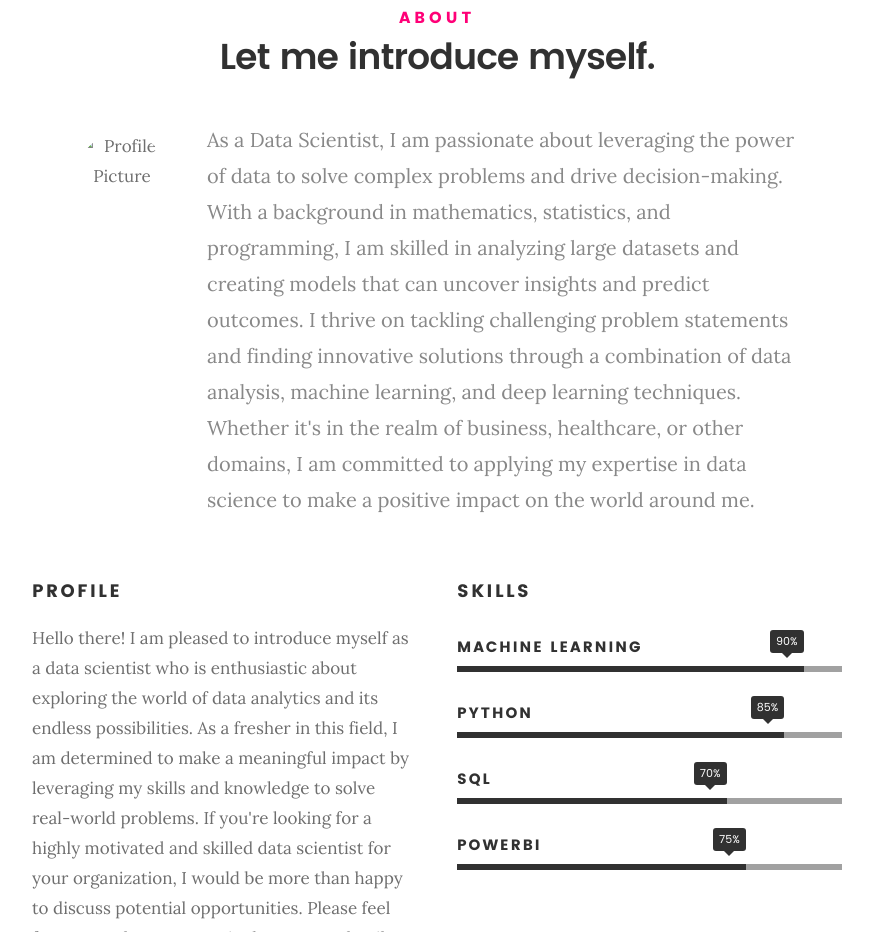
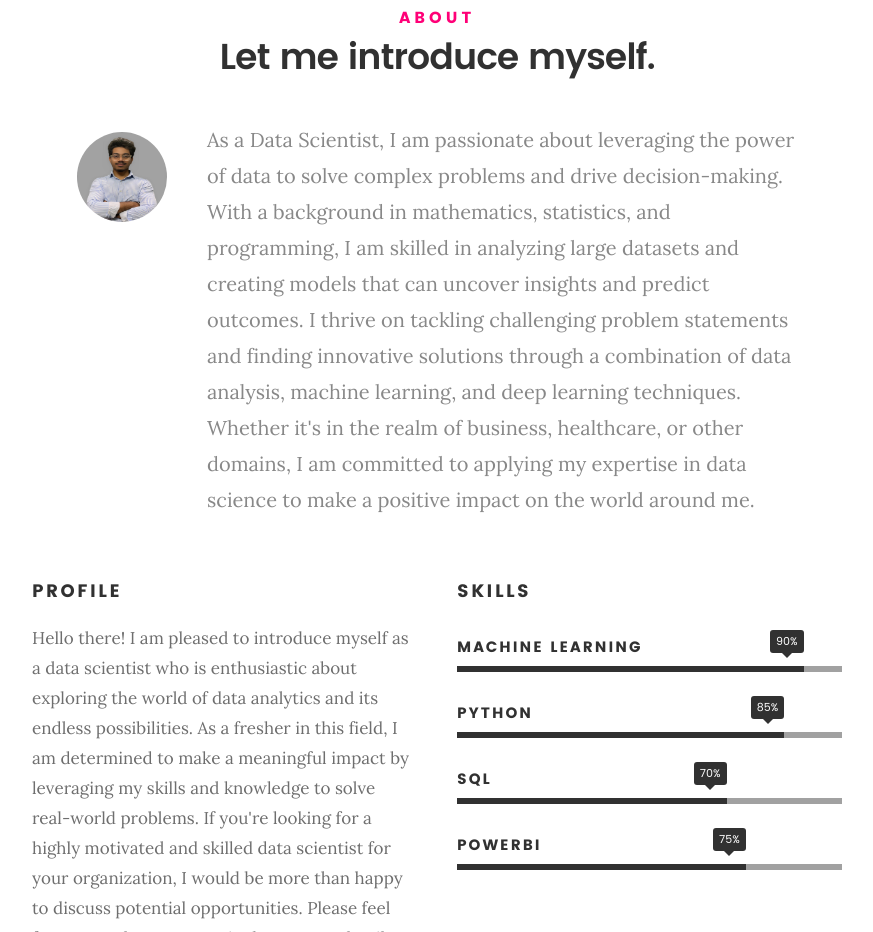
Before and after one commit to rahuljangam01/Portfolio.github.io, a plain HTML site: page index.html in a window 1280 px wide. Shown: the part 917-1849 px from the top of the page, without its empty margins (203-1076 px from the left). Drawn offline with Linux system fonts and the light colour scheme; files whose address does not match are found by name.

Commit message:
Update index.html

```diff
--- a/index.html
+++ b/index.html
@@ -111,7 +111,7 @@
 
    			<div class="intro-info">
 
-   				<img src="7878EC45-54C9-40FB-ACB6-B744E0AC0A82-new.png" alt="Profile Picture">
+   				<img src="MicrosoftTeams-image.png" alt="Profile Picture">
 
    				<p class="lead">As a Data Scientist, I am passionate about leveraging the power of data to solve complex problems and drive decision-making. With a background in mathematics, statistics, and programming, I am skilled in analyzing large datasets and creating models that can uncover insights and predict outcomes. I thrive on tackling challenging problem statements and finding innovative solutions through a combination of data analysis, machine learning, and deep learning techniques. Whether it's in the realm of business, healthcare, or other domains, I am committed to applying my expertise in data science to make a positive impact on the world around me.</p>
    			</div>
```
